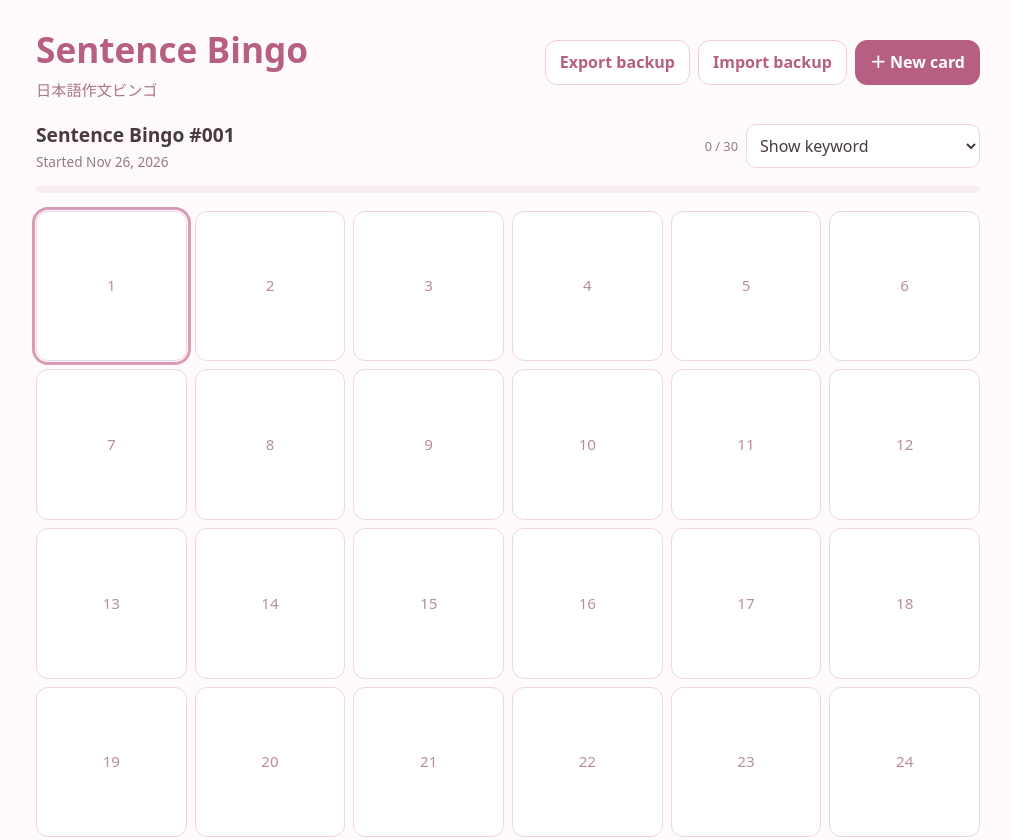
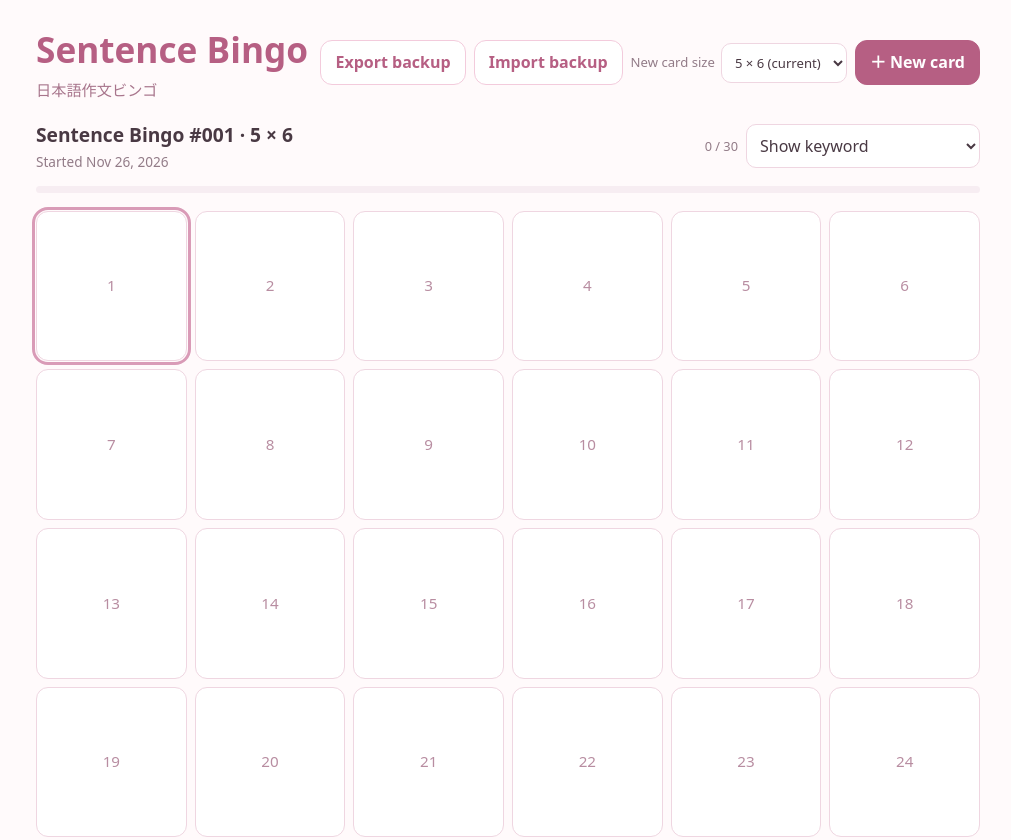
Before and after one commit to YuemeiqiD/Sentence-Bingo, a plain HTML site: page index.html in a window 1280 px wide. Shown: the top 840 px of the page, without its empty margins (132-1143 px from the left). Drawn offline with Linux system fonts and the light colour scheme.

Commit message:
Add files via upload

```diff
--- a/index.html
+++ b/index.html
@@ -31,7 +31,7 @@ textarea{min-height:112px;resize:vertical;font-size:1.05rem;line-height:1.6}
 </style>
 </head>
 <body><main>
-<header class="top"><div><h1>Sentence Bingo</h1><div class="jp">日本語作文ビンゴ</div></div><div class="row"><button id="backup">Export backup</button><button id="restore">Import backup</button><input id="backupFile" type="file" accept="application/json,.json" hidden><button id="newCard" class="primary">＋ New card</button></div></header>
+<header class="top"><div><h1>Sentence Bingo</h1><div class="jp">日本語作文ビンゴ</div></div><div class="row"><button id="backup">Export backup</button><button id="restore">Import backup</button><input id="backupFile" type="file" accept="application/json,.json" hidden><label style="font-size:.82rem;color:var(--muted);display:flex;align-items:center;gap:6px">New card size <select id="newCardSize" aria-label="New card size" style="border:1px solid var(--line);border-radius:10px;padding:9px;background:white;color:var(--ink)"><option value="3x3">3 × 3</option><option value="4x4">4 × 4</option><option value="5x5">5 × 5</option><option value="5x6" selected>5 × 6 (current)</option><option value="6x6">6 × 6</option></select></label><button id="newCard" class="primary">＋ New card</button></div></header>
 <section class="cardhead"><div><h2 id="cardTitle"></h2><div class="meta" id="started"></div></div><div class="tools"><span id="count" class="status"></span><select id="displayMode" aria-label="Square label"><option value="keyword">Show keyword</option><option value="beginning">Show sentence beginning</option></select></div></section>
 <div class="progress"><span id="progress"></span></div><div id="grid" class="grid" aria-label="Sentence bingo grid"></div>
 <section class="editor"><h3 id="squareTitle"></h3>
@@ -51,7 +51,7 @@ textarea{min-height:112px;resize:vertical;font-size:1.05rem;line-height:1.6}
 <script>
 (()=> {
 const $=id=>document.getElementById(id), STORE='sentenceBingoApp_v1';
-function newCard(id){return {id,started:new Date().toISOString(),completed:null,squares:Array.from({length:30},()=>({sentence:'',keyword:''})),celebrated:[]}}
+function newCard(id,rows=5,cols=6){return {id,rows,cols,started:new Date().toISOString(),completed:null,squares:Array.from({length:rows*cols},()=>({sentence:'',keyword:''})),celebrated:[]}}
 function load(){try{const d=JSON.parse(localStorage.getItem(STORE));if(d?.cards?.length)return d}catch(e){}return {next:2,current:1,cards:[newCard(1)]}}
 let db=load(), selected=0, previous=new Set(), fullDone=false, audioCtx=null, toastTimer;
 const card=()=>db.cards.find(c=>c.id===db.current)||db.cards[0];
@@ -59,10 +59,10 @@ const filled=s=>!!s.sentence.trim();
 const date=d=>new Date(d).toLocaleDateString(undefined,{year:'numeric',month:'short',day:'numeric'});
 function persist(){localStorage.setItem(STORE,JSON.stringify(db))}
 function label(s){if(!filled(s))return '';if($('displayMode').value==='beginning')return [...s.sentence].slice(0,11).join('')+(s.sentence.length>11?'…':'');return s.keyword.trim()||[...s.sentence].slice(0,11).join('')+(s.sentence.length>11?'…':'')}
-function bingoLines(){let a=[];for(let r=0;r<5;r++)for(let c=0;c<2;c++)a.push(Array.from({length:5},(_,k)=>r*6+c+k));for(let c=0;c<6;c++)a.push(Array.from({length:5},(_,r)=>r*6+c));for(let c=0;c<2;c++)a.push(Array.from({length:5},(_,k)=>k*6+c+k));for(let c=4;c<6;c++)a.push(Array.from({length:5},(_,k)=>k*6+c-k));return a.filter(line=>line.every(i=>filled(card().squares[i])))}
-function render(){const c=card(),n=c.squares.filter(filled).length;$('cardTitle').textContent=`Sentence Bingo #${String(c.id).padStart(3,'0')}`;$('started').textContent=`Started ${date(c.started)}${c.completed?' · Completed '+date(c.completed):''}`;$('count').textContent=`${n} / 30`;$('progress').style.width=n/30*100+'%';const won=bingoLines(),set=new Set(won.flat());$('grid').innerHTML='';
+function bingoLines(){const c=card(),rows=c.rows||5,cols=c.cols||6,len=Math.min(rows,cols),a=[];for(let r=0;r<rows;r++)for(let col=0;col<=cols-len;col++)a.push(Array.from({length:len},(_,k)=>r*cols+col+k));for(let col=0;col<cols;col++)for(let r=0;r<=rows-len;r++)a.push(Array.from({length:len},(_,k)=>(r+k)*cols+col));for(let r=0;r<=rows-len;r++)for(let col=0;col<=cols-len;col++)a.push(Array.from({length:len},(_,k)=>(r+k)*cols+col+k));for(let r=0;r<=rows-len;r++)for(let col=len-1;col<cols;col++)a.push(Array.from({length:len},(_,k)=>(r+k)*cols+col-k));return a.filter(line=>line.every(i=>filled(c.squares[i])))}
+function render(){const c=card(),n=c.squares.filter(filled).length,total=c.squares.length,rows=c.rows||5,cols=c.cols||6;$('cardTitle').textContent=`Sentence Bingo #${String(c.id).padStart(3,'0')} · ${rows} × ${cols}`;$('started').textContent=`Started ${date(c.started)}${c.completed?' · Completed '+date(c.completed):''}`;$('count').textContent=`${n} / ${total}`;$('progress').style.width=n/total*100+'%';$('grid').style.gridTemplateColumns=`repeat(${cols},minmax(0,1fr))`;const won=bingoLines(),set=new Set(won.flat());$('grid').innerHTML='';
 c.squares.forEach((s,i)=>{let b=document.createElement('button');b.className='cell'+(filled(s)?' filled':'')+(i===selected?' selected':'')+(set.has(i)?' bingo':'');b.setAttribute('aria-label',`Square ${i+1}${filled(s)?': '+s.sentence:''}`);let t=document.createElement('span');t.textContent=label(s)||String(i+1);b.append(t);if(filled(s)){let check=document.createElement('span');check.className='check';check.textContent='✓';b.append(check)}b.onclick=()=>select(i);$('grid').append(b)});
-$('archive').innerHTML='';[...db.cards].sort((a,b)=>b.id-a.id).forEach(ca=>{let w=document.createElement('div');w.className='archive-item';let b=document.createElement('button');b.textContent='#'+String(ca.id).padStart(3,'0');b.onclick=()=>{db.current=ca.id;selected=0;previous=new Set(bingoLines().map(x=>x.join(',')));fullDone=card().squares.every(filled);persist();render();};let s=document.createElement('span');s.className='status';s.textContent=ca.squares.filter(filled).length+'/30'+(ca.completed?' ✓':'');w.append(b,s);$('archive').append(w)});selectUI()}
+$('archive').innerHTML='';[...db.cards].sort((a,b)=>b.id-a.id).forEach(ca=>{let w=document.createElement('div');w.className='archive-item';let b=document.createElement('button');b.textContent='#'+String(ca.id).padStart(3,'0');b.onclick=()=>{db.current=ca.id;selected=0;previous=new Set(bingoLines().map(x=>x.join(',')));fullDone=card().squares.every(filled);persist();render();};let s=document.createElement('span');s.className='status';s.textContent=ca.squares.filter(filled).length+'/'+ca.squares.length+(ca.completed?' ✓':'');w.append(b,s);$('archive').append(w)});selectUI()}
 function select(i){selected=i;render()}
 function selectUI(){let s=card().squares[selected];$('squareTitle').textContent=`Square ${selected+1} · ${filled(s)?'Filled':'Empty'}`;$('emptyEditor').hidden=filled(s);$('filledEditor').hidden=!filled(s);if(filled(s)){$('shownSentence').textContent=s.sentence;$('editKeyword').value=s.keyword||''}else{$('sentence').value='';$('keyword').value=''}}
 function toast(msg){$('toast').textContent=msg;$('toast').classList.add('show');clearTimeout(toastTimer);toastTimer=setTimeout(()=>$('toast').classList.remove('show'),2400)}
@@ -70,7 +70,7 @@ function blossoms(count){const layer=$('petals');for(let i=0;i<count;i++){let p=
 const jingles=['./shinjuku_station_3.mp3','./tokyo_station_3.mp3','./akihabara_train_song.mp3'];
 let lastJingle=-1;
 function jingle(full=false){if(!$('soundOn').checked)return;const audio=$('bingoAudio');if(!audio)return;try{let pick=Math.floor(Math.random()*jingles.length);if(jingles.length>1&&pick===lastJingle)pick=(pick+1+Math.floor(Math.random()*(jingles.length-1)))%jingles.length;lastJingle=pick;audio.pause();audio.currentTime=0;audio.src=jingles[pick];audio.load();const p=audio.play();if(p&&typeof p.catch==='function')p.catch(()=>toast('Tap Test jingle once to enable audio.'))}catch(e){toast('Audio is unavailable in this browser.')}}
-function afterSave(){let c=card(),won=bingoLines(),now=new Set(won.map(x=>x.join(','))),newly=[...now].filter(x=>!previous.has(x));if(newly.length){jingle();blossoms(newly.length>1?60:32);toast(newly.length===1?'Bingo! 五つそろった！':`${newly.length} bingo lines!`)}previous=now;let complete=c.squares.every(filled);if(complete&&!fullDone){fullDone=true;c.completed=new Date().toISOString();jingle(true);blossoms(110);$('completeModal').classList.add('show')}persist();render()}
+function afterSave(){let c=card(),won=bingoLines(),now=new Set(won.map(x=>x.join(','))),newly=[...now].filter(x=>!previous.has(x));if(newly.length){jingle();blossoms(newly.length>1?60:32);toast(newly.length===1?'Bingo! 五つそろった！':`${newly.length} bingo lines!`)}previous=now;let complete=c.squares.every(filled);if(complete&&!fullDone){fullDone=true;c.completed=new Date().toISOString();jingle(true);blossoms(110);$('completeModal').querySelector('p').textContent=`All ${c.squares.length} sentences are saved. おめでとうございます！`;$('completeModal').classList.add('show')}persist();render()}
 $('useSelection').onclick=()=>{let el=$('sentence'),v=el.value.slice(el.selectionStart,el.selectionEnd).trim();if(v)$('keyword').value=v;else toast('Select a word or phrase in the sentence first.')};
 $('save').onclick=()=>{let v=$('sentence').value.trim();if(!v){toast('Enter a Japanese sentence first.');return}let s=card().squares[selected];s.sentence=v;s.keyword=$('keyword').value.trim();persist();afterSave()};
 $('clearDraft').onclick=()=>{$('sentence').value='';$('keyword').value=''};
@@ -78,11 +78,11 @@ $('speak').onclick=()=>{if(!('speechSynthesis'in window)){toast('Japanese speech
 $('stop').onclick=()=>speechSynthesis?.cancel();$('edit').onclick=()=>{let s=card().squares[selected];$('sentence').value=s.sentence;$('keyword').value=s.keyword;$('emptyEditor').hidden=false;$('filledEditor').hidden=true;$('squareTitle').textContent=`Square ${selected+1} · Editing`};
 $('remove').onclick=()=>{card().squares[selected]={sentence:'',keyword:''};persist();render()};
 $('saveKeyword').onclick=()=>{card().squares[selected].keyword=$('editKeyword').value.trim();persist();render()};
-$('displayMode').onchange=render;$('newCard').onclick=()=>{if(!confirm('Create a new numbered card? Your current card will remain in the archive.'))return;let id=db.next||Math.max(...db.cards.map(c=>c.id))+1;db.next=id+1;db.cards.push(newCard(id));db.current=id;selected=0;previous=new Set();fullDone=false;persist();render()};
+$('displayMode').onchange=render;$('newCard').onclick=()=>{if(!confirm('Create a new numbered card? Your current card will remain in the archive.'))return;let [rows,cols]=$('newCardSize').value.split('x').map(Number);let id=db.next||Math.max(...db.cards.map(c=>c.id))+1;db.next=id+1;db.cards.push(newCard(id,rows,cols));db.current=id;selected=0;previous=new Set();fullDone=false;persist();render()};
 $('testSound').onclick=()=>jingle();$('closeModal').onclick=()=> $('completeModal').classList.remove('show');
 $('backup').onclick=()=>{try{const payload={format:'sentence-bingo-backup',version:1,exportedAt:new Date().toISOString(),data:db};const blob=new Blob([JSON.stringify(payload,null,2)],{type:'application/json'});const url=URL.createObjectURL(blob),a=document.createElement('a');a.href=url;a.download='sentence-bingo-backup-'+new Date().toISOString().slice(0,10)+'.json';document.body.append(a);a.click();a.remove();URL.revokeObjectURL(url);toast('Backup exported. Keep the JSON file somewhere safe.')}catch(e){toast('Could not export backup.') }};
 $('restore').onclick=()=> $('backupFile').click();
-$('backupFile').onchange=async ev=>{const file=ev.target.files?.[0];if(!file)return;try{const raw=JSON.parse(await file.text()),incoming=raw.data||raw;if(!incoming||!Array.isArray(incoming.cards)||!incoming.cards.length)throw new Error('Invalid backup');const valid=incoming.cards.every(c=>Number.isInteger(c.id)&&Array.isArray(c.squares)&&c.squares.length===30&&c.squares.every(s=>s&&typeof s.sentence==='string'&&typeof s.keyword==='string'));if(!valid)throw new Error('Invalid card data');if(!confirm('Import this backup? It will replace the cards currently saved in this browser. Export your current cards first if you want to keep them.'))return;db={next:Math.max(Number(incoming.next)||1,...incoming.cards.map(c=>c.id+1)),current:incoming.cards.some(c=>c.id===incoming.current)?incoming.current:incoming.cards[0].id,cards:incoming.cards};selected=0;previous=new Set(bingoLines().map(x=>x.join(',')));fullDone=card().squares.every(filled);persist();render();toast('Backup restored.')}catch(e){toast('That file is not a valid Sentence Bingo backup.')}finally{ev.target.value=''}};
+$('backupFile').onchange=async ev=>{const file=ev.target.files?.[0];if(!file)return;try{const raw=JSON.parse(await file.text()),incoming=raw.data||raw;if(!incoming||!Array.isArray(incoming.cards)||!incoming.cards.length)throw new Error('Invalid backup');const valid=incoming.cards.every(c=>Number.isInteger(c.id)&&Array.isArray(c.squares)&&c.squares.length===(c.rows||5)*(c.cols||6)&&c.squares.every(s=>s&&typeof s.sentence==='string'&&typeof s.keyword==='string'));if(!valid)throw new Error('Invalid card data');if(!confirm('Import this backup? It will replace the cards currently saved in this browser. Export your current cards first if you want to keep them.'))return;db={next:Math.max(Number(incoming.next)||1,...incoming.cards.map(c=>c.id+1)),current:incoming.cards.some(c=>c.id===incoming.current)?incoming.current:incoming.cards[0].id,cards:incoming.cards};selected=0;previous=new Set(bingoLines().map(x=>x.join(',')));fullDone=card().squares.every(filled);persist();render();toast('Backup restored.')}catch(e){toast('That file is not a valid Sentence Bingo backup.')}finally{ev.target.value=''}};
 previous=new Set(bingoLines().map(x=>x.join(',')));fullDone=card().squares.every(filled);render();
 })();
 </script></body></html>
```
Also changed, not shown: 1 other file.
